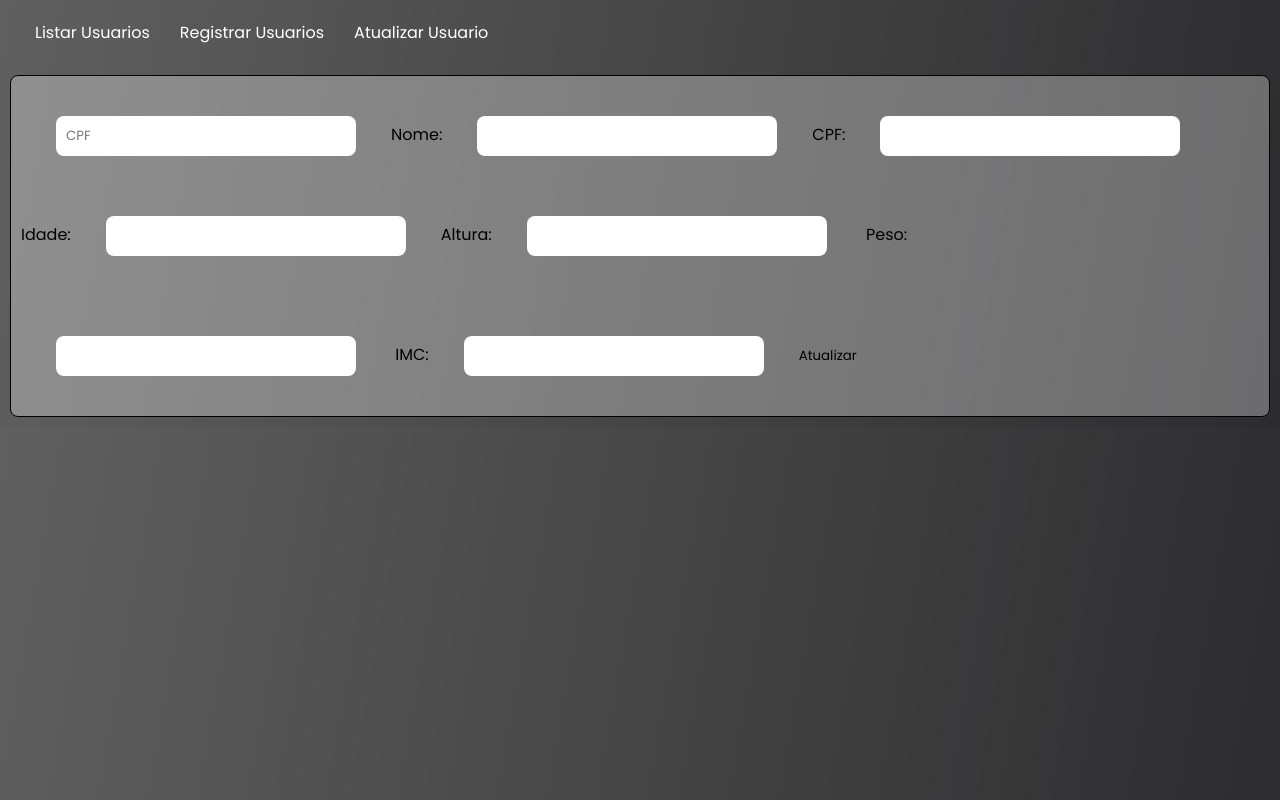
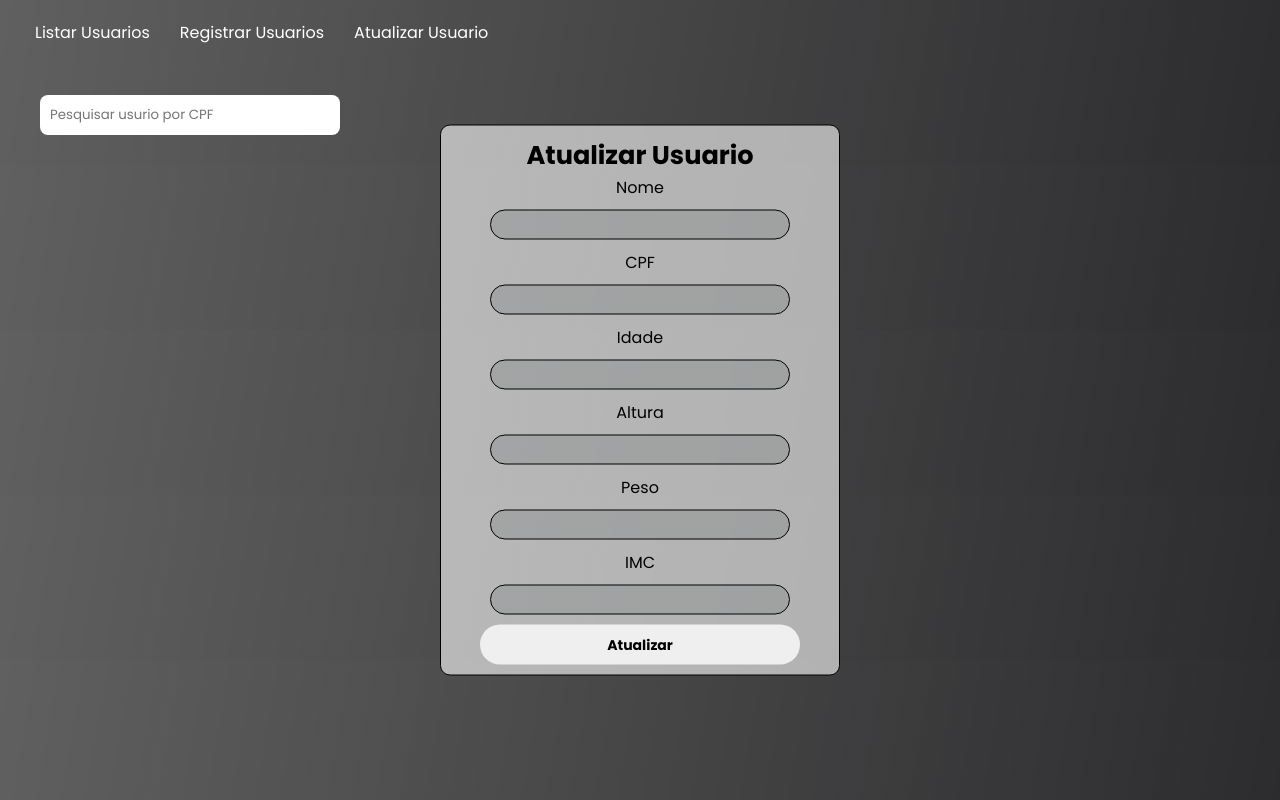
Before and after one commit to coalatz/front_race, a React (Vite) app: page /update in a window 1280 px wide. Built offline with nearby package versions, Linux system fonts and the light colour scheme; no server answers.

Commit message:
ref: styles pages

```diff
--- a/src/pages/List/index.jsx
+++ b/src/pages/List/index.jsx
@@ -72,6 +72,7 @@ const List = () => {
           onChange={(e) => setFilter(e.target.value)}
         />
       </div>
+      <div className="card-container">
         {users.map((user) => (
           <div key={user.userId} className="card">
             <div>
@@ -94,6 +95,7 @@ const List = () => {
                 IMC: <span>{user.imc}</span>
               </p>
             </div>
+
             <div className="Trash">
               <button onClick={() => deleteUsers(user.userId)}>
                 <img src={Trash} alt="" />
@@ -101,6 +103,7 @@ const List = () => {
             </div>
           </div>
         ))}
+      </div>
     </>
   );
 };
--- a/src/pages/List/style.css
+++ b/src/pages/List/style.css
@@ -1,4 +1,14 @@
-input {
-  margin: 30px 35px;
+.search-user input {
+  margin: 30px 40px;
   width: 300px;
 }
+
+.card-container {
+  display: flex;
+  flex-wrap: wrap;
+  padding: 0 30px;
+}
+
+.card {
+  width: 300px;
+}
--- a/src/pages/UpdateUser/index.jsx
+++ b/src/pages/UpdateUser/index.jsx
@@ -1,3 +1,4 @@
+import "./style.css";
 import { useEffect, useState } from "react";
 import api from "../../services/api";
 
@@ -36,16 +37,17 @@ const UpdateUser = () => {
 
   return (
     <>
-      <div key={user.userId} className="card">
-        <div>
-          <input
-            type="text"
-            value={input}
-            placeholder="CPF"
-            onChange={(e) => setInput(e.target.value)}
-          />
-
-          <label>Nome:</label>
+      <input
+        className="input-up"
+        type="text"
+        value={input}
+        placeholder="Pesquisar usurio por CPF"
+        onChange={(e) => setInput(e.target.value)}
+      />
+      <div key={user.userId} className="card-up">
+        <h1>Atualizar Usuario</h1>
+        <div className="elements">
+          <p>Nome</p>
           <input
             type="text"
             value={user.name}
@@ -53,10 +55,10 @@ const UpdateUser = () => {
             name="name"
           />
 
-          <label>CPF:</label>
-          <input type="text" value={user.cpf} />
+          <p>CPF</p>
+          <input type="text" value={user.cpf} readOnly />
 
-          <label>Idade:</label>
+          <p>Idade</p>
           <input
             type="number"
             value={user.age}
@@ -64,24 +66,24 @@ const UpdateUser = () => {
             name="age"
           />
 
-          <label>Altura:</label>
+          <p>Altura</p>
           <input
-            type="text"
+            type="number"
             value={user.height}
             name="height"
             onChange={handleEditChange}
           />
 
-          <label> Peso:</label>
+          <p> Peso</p>
           <input
-            type="text"
+            type="number"
             value={user.weight}
             name="weight"
             onChange={handleEditChange}
           />
 
-          <label> IMC:</label>
-          <input type="text" value={user.imc} />
+          <p>IMC</p>
+          <input type="text" value={user.imc} readOnly />
           <button onClick={updateUser}>Atualizar</button>
         </div>
       </div>
--- /dev/null
+++ b/src/pages/UpdateUser/style.css
@@ -0,0 +1,45 @@
+.card-up {
+  width: 400px;
+  border: 1px solid black;
+  border-radius: 8px;
+  background-color: rgba(255, 255, 255, 0.6);
+  margin: 0;
+  gap: 10px;
+  border-radius: 10px;
+  max-width: 50%;
+  padding: 10px;
+  margin-bottom: 20px;
+  position: absolute;
+  top: 50%;
+  left: 50%;
+  transform: translate(-50%, -50%);
+}
+
+.card-up input {
+  width: 300px;
+  height: 30px;
+  border: 1px solid black;
+  border-radius: 30px;
+  background-color: rgba(52, 58, 58, 0.151);
+}
+
+.card-up button {
+  border-radius: 20px;
+  border: none;
+  height: 40px;
+  font-weight: bold;
+  cursor: pointer;
+  font-size: 14px;
+  width: 320px;
+}
+
+.elements {
+  display: flex;
+  flex-direction: column;
+  align-items: center;
+}
+
+.input-up {
+  margin: 30px 40px;
+  width: 300px;
+}
```
Lines whose indentation alone changed are shown as unchanged.
